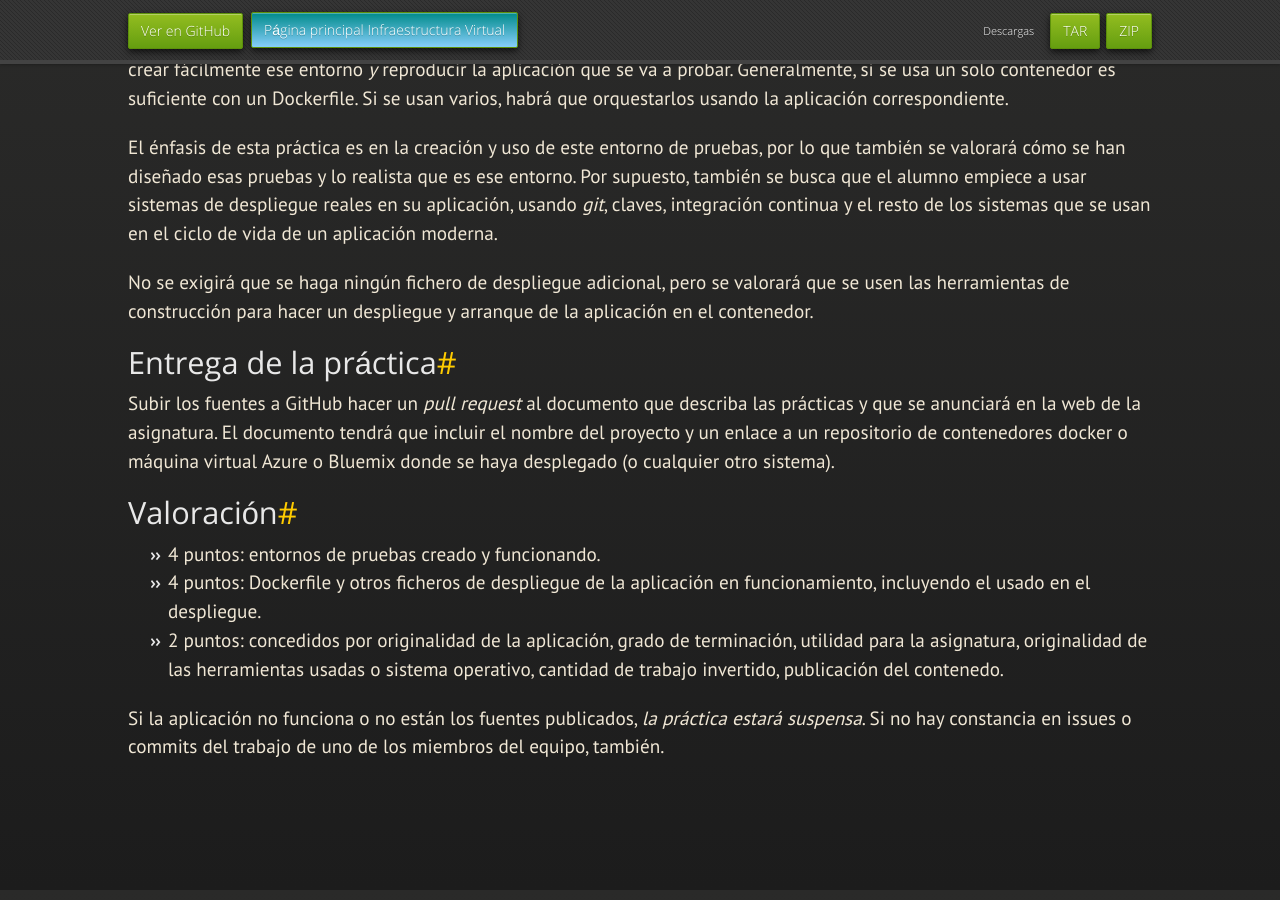
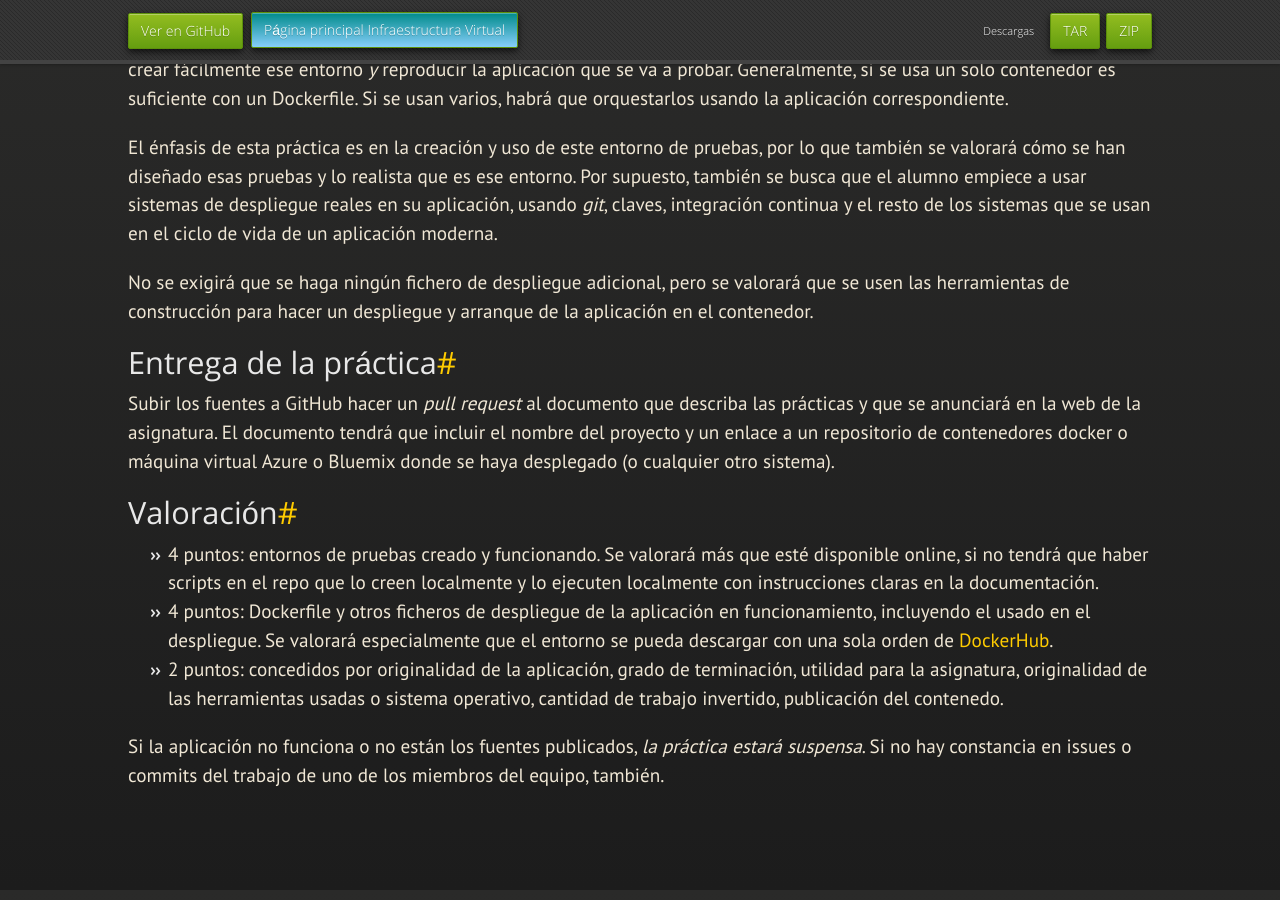
Before and after one commit to JJ/IV, a Jekyll site: the page built from documentos/practicas/4.Docker.md, in a window 1280 px wide and 900 px high, scrolled down 910 px. Built offline with Jekyll 4.4.1, drawn with Linux system fonts in a browser that asks for light colours; nearby versions of some CDN libraries; some web fonts are replaced.

Commit message:
Sync documentos/practicas/4.Docker.md de master a gh-pages

```diff
--- a/documentos/practicas/4.Docker.md
+++ b/documentos/practicas/4.Docker.md
@@ -78,9 +78,9 @@ Azure o Bluemix donde se haya desplegado (o cualquier otro sistema).
 Valoración
 --------------
 
-* 4 puntos: entornos de pruebas creado y funcionando.
+* 4 puntos: entornos de pruebas creado y funcionando. Se valorará más que esté disponible online, si no tendrá que haber scripts en el repo que lo creen localmente y lo ejecuten localmente con instrucciones claras en la documentación.
 * 4 puntos: Dockerfile y otros ficheros de despliegue de la aplicación
-  en funcionamiento, incluyendo el usado en el despliegue.
+  en funcionamiento, incluyendo el usado en el despliegue. Se valorará especialmente que el entorno se pueda descargar con una sola orden de [DockerHub](http://hub.docker.com).
 * 2 puntos: concedidos por originalidad de la aplicación, grado de
   terminación, utilidad para la asignatura, originalidad de las
   herramientas usadas o sistema operativo, cantidad de trabajo
```
